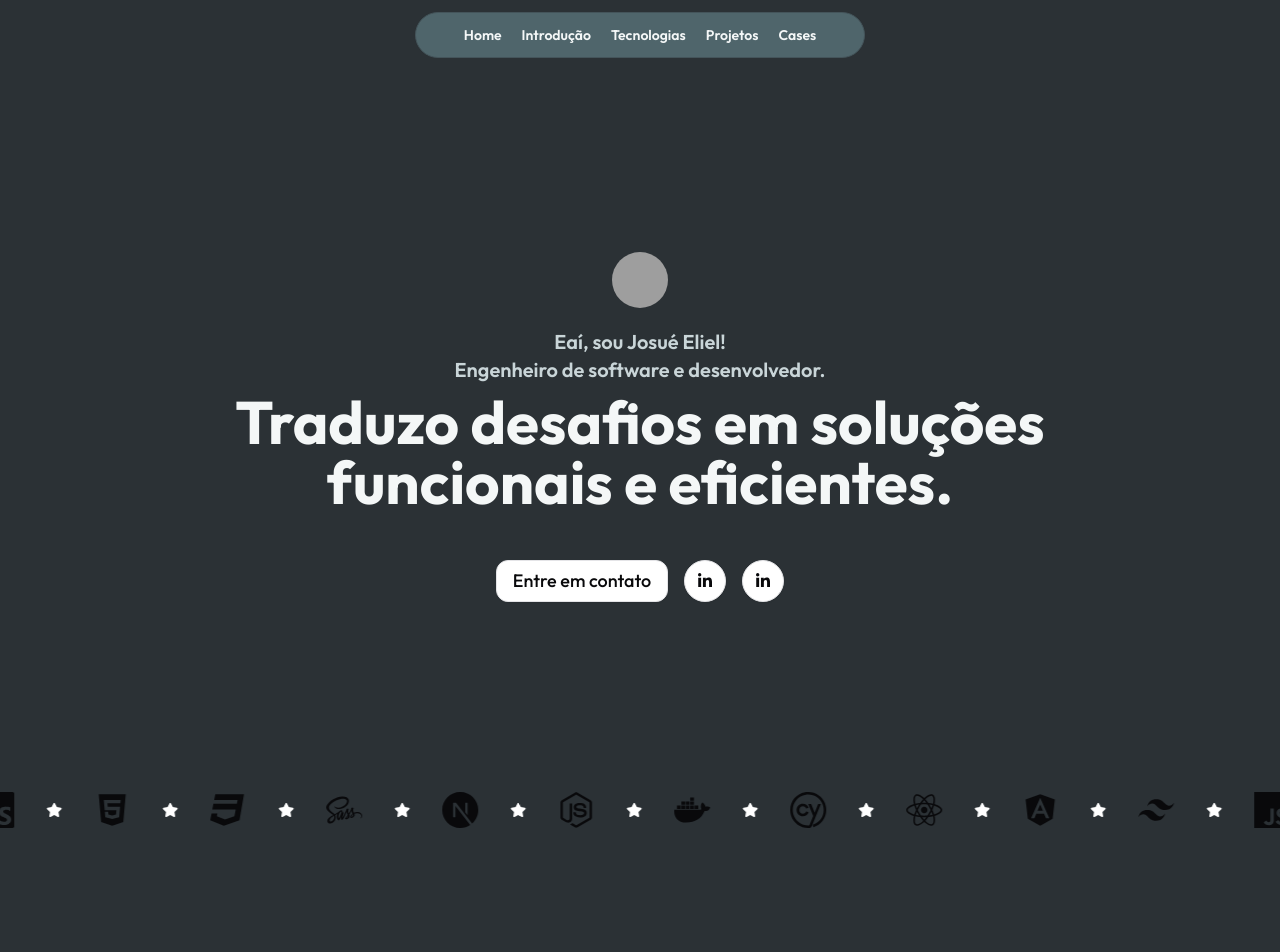
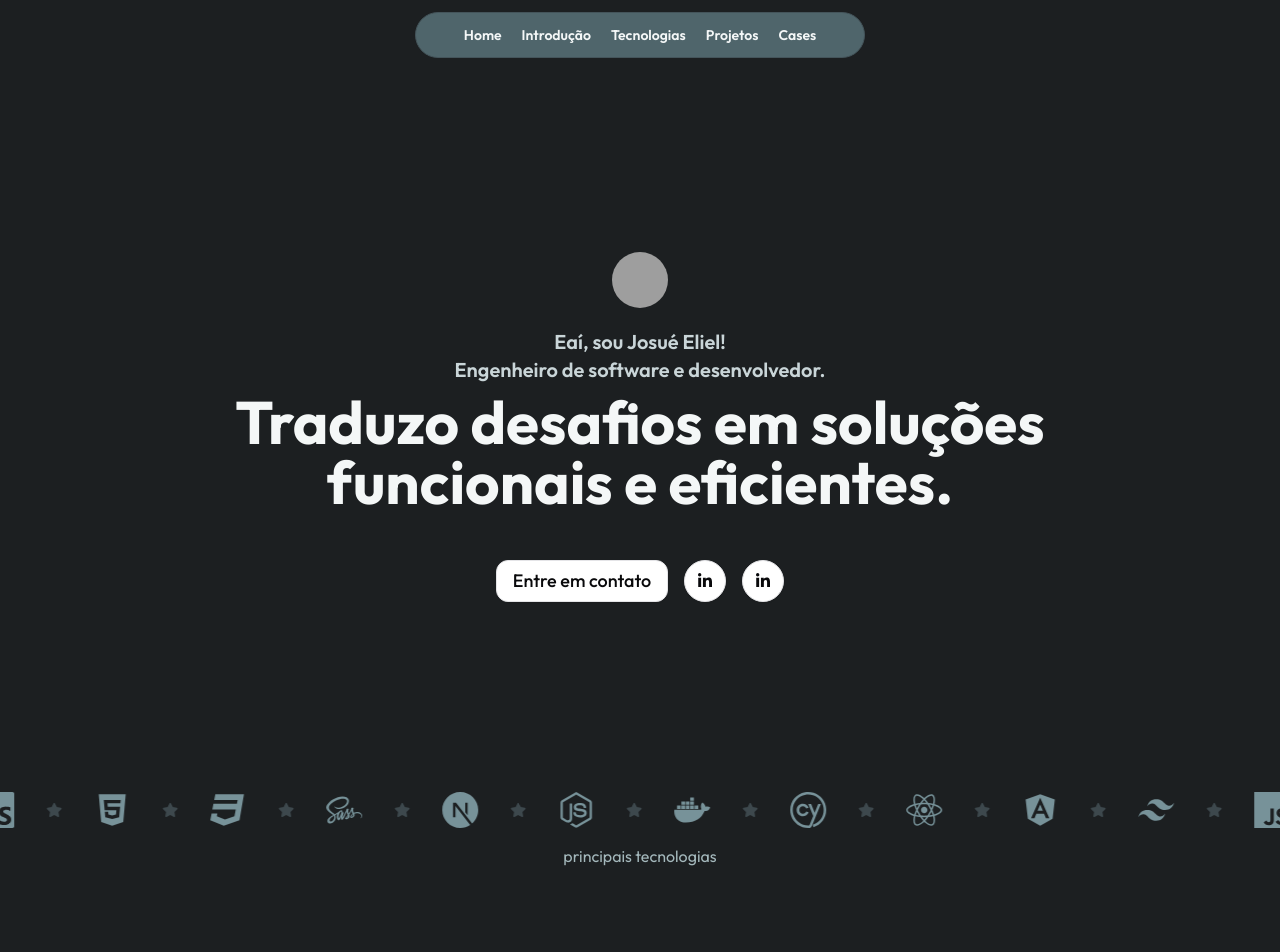
Before and after one commit to Luneciux/35_portolio_view, a Next.js app: page / in a window 1280 px wide. Shown: the top 952 px of the page. Built offline with nearby package versions, Linux system fonts and the light colour scheme; grey boxes are pictures that could not be loaded.

Commit message:
color changes

```diff
--- a/app/components/SkillScroller/index.tsx
+++ b/app/components/SkillScroller/index.tsx
@@ -51,10 +51,10 @@ export default function SkillScroller () {
                 return (
                   <>
                     <li key={index}>
-                      { <Item className="text-4xl"/> }
+                      { <Item className="text-4xl text-woodsmoke-400"/> }
                     </li>
                     <li key={index + "1.5233"}>
-                      <FaStar className="text-white"/>
+                      <FaStar className="text-woodsmoke-800"/>
                     </li>
                   </>
                 )
@@ -70,10 +70,10 @@ export default function SkillScroller () {
                 return (
                   <>
                     <li key={index}>
-                      { <Item className="text-4xl"/> }
+                      { <Item className="text-4xl text-woodsmoke-400"/> }
                     </li>
                     <li key={index + "1.5233"}>
-                      <FaStar className="text-white"/>
+                      <FaStar className="text-woodsmoke-800"/>
                     </li>
                   </>
                 )
--- a/app/page.tsx
+++ b/app/page.tsx
@@ -79,10 +79,9 @@ export default function Home() {
         <div className="wrapper wrapper-tecnologias flex justify-center py-28">
           <div className="section-container">
             <section id="tecnologias" className="flex justify-center">
-              <div className="flex flex-row tec-content-wrapper items-center w-3/5 p-3">
-
+              <div className="flex flex-col tec-content-wrapper items-center w-3/5 p-3 gap-4">
                 <SkillScroller />
-
+                <span className="text-woodsmoke-300">principais tecnologias</span>
               </div>
             </section>
           </div>
--- a/tailwind.config.ts
+++ b/tailwind.config.ts
@@ -51,7 +51,7 @@ const config: Config = {
 				'700': '#44545a',
 				'800': '#3d484d',
 				'900': '#363e43',
-				'925': '#2b3135',
+				'925': 'hsl(207, 9%, 12%)',
 				'950': '#0a0c0d',
 			},
 
```
